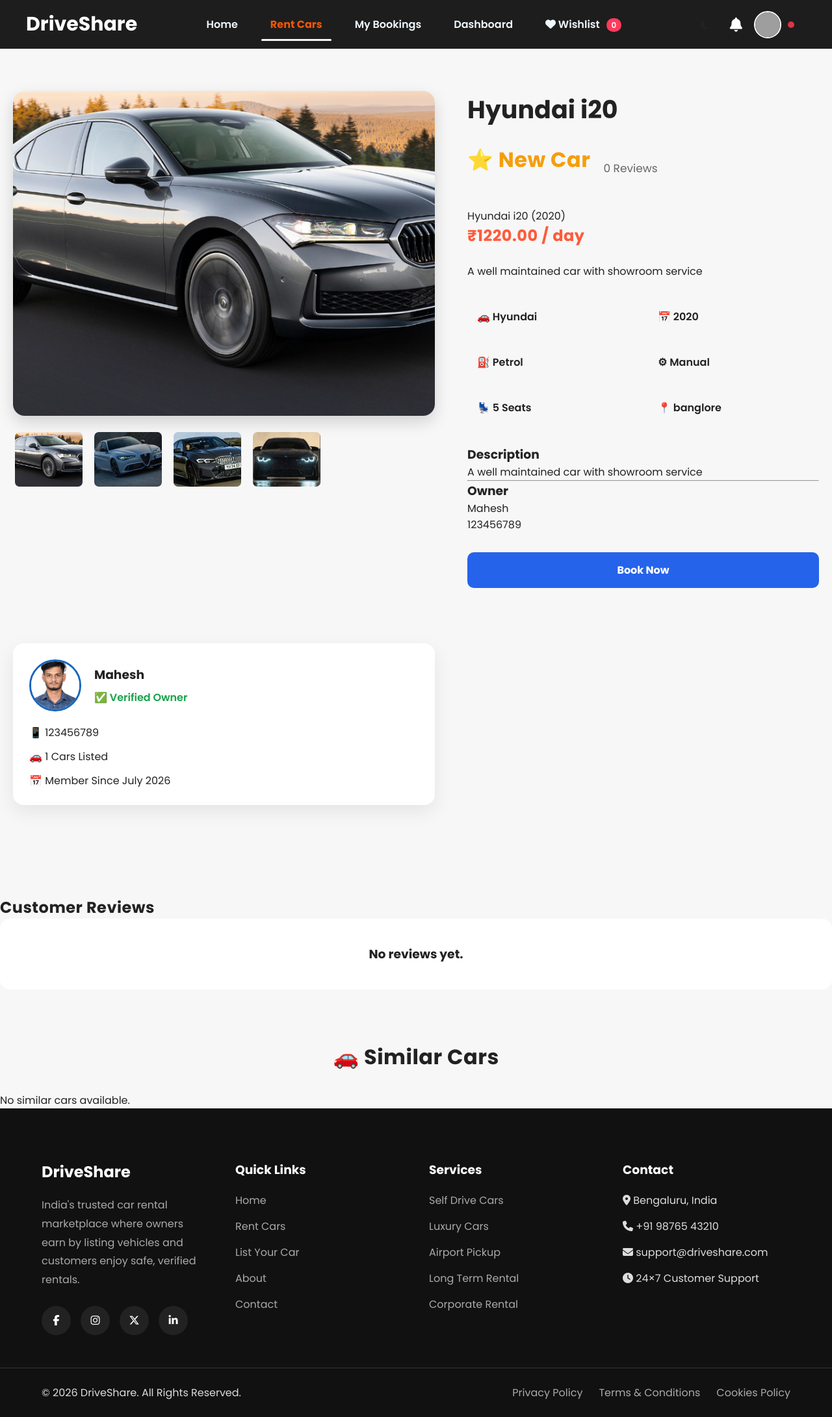
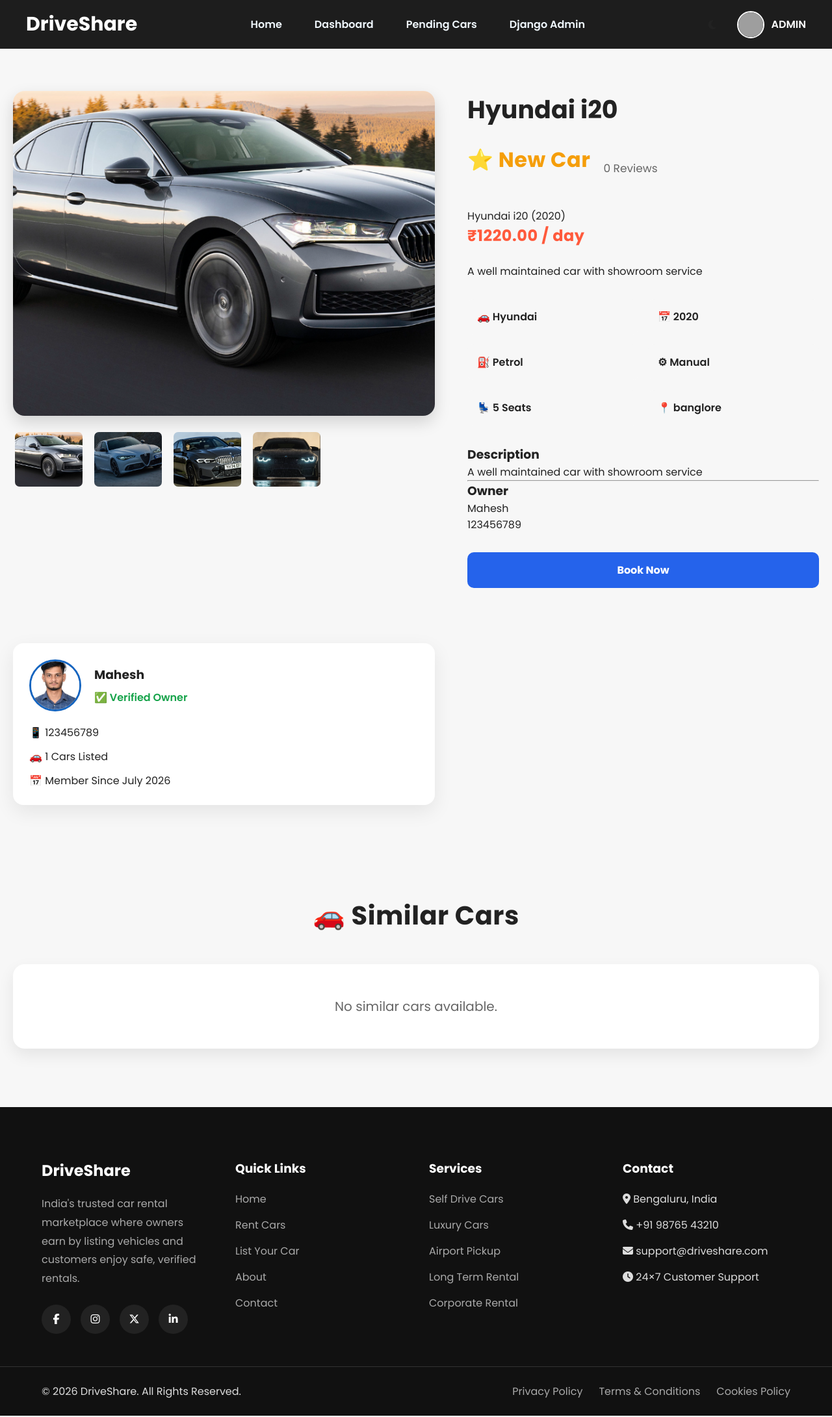
Before and after one commit to Tejas-Mahesh/DriveShare, a Django app: page /cars/details/2/ in a window 1280 px wide. Shown: the whole page at 65% size. Run offline with Django 5.2, Linux system fonts and the light colour scheme; a user stored in the database is signed in; data comes from the database, SQL or seed files in the repository; both versions use the stored data as it was after the commit; data that the repository does not hold is empty; grey boxes are pictures that could not be loaded.

Commit message:
incremented

```diff
--- a/static/css/car_details.css
+++ b/static/css/car_details.css
@@ -159,81 +159,13 @@ height:320px;
 }
 
 }
-.similar-section{
 
-    margin-top:80px;
 
-}
 
-.similar-section h2{
 
-    margin-bottom:30px;
 
-    text-align:center;
 
-    font-size:32px;
 
-}
-
-.similar-grid{
-
-    display:grid;
-
-    grid-template-columns:repeat(auto-fit,minmax(260px,1fr));
-
-    gap:30px;
-
-}
-
-.similar-card{
-
-    background:white;
-
-    border-radius:18px;
-
-    overflow:hidden;
-
-    box-shadow:0 10px 30px rgba(0,0,0,.08);
-
-    transition:.3s;
-
-}
-
-.similar-card:hover{
-
-    transform:translateY(-8px);
-
-}
-
-.similar-card img{
-
-    width:100%;
-
-    height:180px;
-
-    object-fit:cover;
-
-}
-
-.similar-info{
-
-    padding:20px;
-
-}
-
-.similar-info h3{
-
-    margin-bottom:10px;
-
-}
-
-.similar-info h4{
-
-    color:#ff5a3c;
-
-    margin:15px 0;
-
-}
 .owner-card{
 
     margin-top:35px;
@@ -323,55 +255,14 @@ height:320px;
 
 }
 
-.reviews-section{
 
-    margin-top:60px;
 
-}
 
-.review-card{
 
-    background:#fff;
 
-    padding:25px;
 
-    border-radius:15px;
 
-    margin-bottom:20px;
 
-    box-shadow:0 8px 20px rgba(0,0,0,.08);
-
-}
-
-.review-header{
-
-    display:flex;
-
-    justify-content:space-between;
-
-    margin-bottom:15px;
-
-}
-
-.review-header span{
-
-    color:#f59e0b;
-
-    font-weight:bold;
-
-}
-
-.empty-review{
-
-    background:#fff;
-
-    padding:40px;
-
-    border-radius:15px;
-
-    text-align:center;
-
-}
 .card-rating{
 
     display:flex;
@@ -415,3 +306,165 @@ height:320px;
     font-size:17px;
 
 }
+/* ===================================
+   CUSTOMER REVIEWS
+=================================== */
+
+.reviews-section{
+    max-width:1200px;
+    margin:80px auto;
+    padding:0 20px;
+}
+
+.reviews-section h2{
+    text-align:center;
+    font-size:38px;
+    margin-bottom:45px;
+    color:#222;
+    font-weight:700;
+}
+
+.review-card{
+    background:#fff;
+    border-radius:18px;
+    padding:28px;
+    margin:25px auto;
+    max-width:850px;
+    box-shadow:0 12px 30px rgba(0,0,0,.08);
+    transition:.35s;
+}
+
+.review-card:hover{
+    transform:translateY(-5px);
+    box-shadow:0 18px 35px rgba(0,0,0,.12);
+}
+
+.review-header{
+    display:flex;
+    justify-content:space-between;
+    align-items:center;
+    margin-bottom:18px;
+}
+
+.review-header h3{
+    font-size:24px;
+    color:#222;
+}
+
+.review-header span{
+    font-size:24px;
+    font-weight:700;
+    color:#f5a623;
+}
+
+.review-card p{
+    color:#666;
+    font-size:18px;
+    line-height:1.8;
+    margin-bottom:18px;
+}
+
+.review-card small{
+    color:#999;
+    font-size:15px;
+}
+
+.empty-review{
+    background:#fff;
+    border-radius:18px;
+    text-align:center;
+    padding:50px;
+    box-shadow:0 10px 25px rgba(0,0,0,.08);
+}
+
+.empty-review h3{
+    color:#777;
+}
+/* ===================================
+   SIMILAR CARS
+=================================== */
+
+.similar-section{
+    max-width:1300px;
+    margin:90px auto;
+    padding:0 20px;
+}
+
+.similar-section h2{
+    text-align:center;
+    font-size:40px;
+    margin-bottom:45px;
+    color:#222;
+}
+
+.similar-grid{
+    display:grid;
+    grid-template-columns:repeat(auto-fit,minmax(300px,1fr));
+    gap:30px;
+}
+
+.similar-card{
+    background:#fff;
+    border-radius:20px;
+    overflow:hidden;
+    box-shadow:0 12px 30px rgba(0,0,0,.08);
+    transition:.35s;
+}
+
+.similar-card:hover{
+    transform:translateY(-8px);
+    box-shadow:0 18px 35px rgba(0,0,0,.14);
+}
+
+.similar-card img{
+    width:100%;
+    height:220px;
+    object-fit:cover;
+}
+
+.similar-info{
+    padding:25px;
+}
+
+.similar-info h3{
+    font-size:24px;
+    color:#222;
+    margin-bottom:10px;
+}
+
+.similar-info p{
+    color:#666;
+    margin-bottom:15px;
+}
+
+.similar-info h4{
+    color:#2563eb;
+    font-size:28px;
+    margin-bottom:20px;
+}
+
+.view-btn{
+    display:inline-block;
+    background:#2563eb;
+    color:#fff;
+    padding:12px 28px;
+    border-radius:8px;
+    text-decoration:none;
+    font-weight:600;
+    transition:.3s;
+}
+
+.view-btn:hover{
+    background:#1d4ed8;
+}
+
+.similar-grid>p{
+    grid-column:1/-1;
+    text-align:center;
+    background:#fff;
+    padding:50px;
+    border-radius:18px;
+    box-shadow:0 10px 25px rgba(0,0,0,.08);
+    color:#666;
+    font-size:20px;
+}
--- a/static/css/pages.css
+++ b/static/css/pages.css
@@ -6,10 +6,9 @@
     position:relative;
     padding:100px 20px;
     text-align:center;
-    background:linear-gradient(135deg,#de4007,#de4007);
+    background:linear-gradient(135deg,#c03a22,#ff5a3c);
     color:#fff;
-    overflow:hidden;
-}
+    overflow:hi#ff5a3c
 
 .page-banner::before{
     content:"";
@@ -113,7 +112,7 @@
 
 .info-card i{
     font-size:45px;
-    color:#de4007;
+    color:#ff5a3c;
     margin-bottom:20px;
 }
 
@@ -167,7 +166,7 @@
 
 .stat-card h2{
     font-size:42px;
-    color:#de4007;
+    color:#ff5a3c;
     margin-bottom:10px;
 }
 
@@ -260,7 +259,7 @@
     display:flex;
     justify-content:center;
     align-items:center;
-    background:#de4007;
+    background:#ff5a3c;
     color:#fff;
 }
 
@@ -294,7 +293,7 @@
 
 .contact-form input:focus,
 .contact-form textarea:focus{
-    border-color:#de4007;
+    border-color:#ff5a3c;
 }
 
 .contact-form button{
@@ -382,3 +381,4 @@ padding:25px;
 }
 
 }
+}
--- a/static/css/style.css
+++ b/static/css/style.css
@@ -1016,31 +1016,7 @@ grid-template-columns:1fr;
     gap:30px;
 
 }
-.review-card{
 
-    max-width:700px;
-
-    margin:25px auto;
-
-    padding:30px;
-
-}
-
-.review-card p{
-
-    max-width:550px;
-
-    line-height:1.8;
-
-    word-wrap:break-word;
-
-}
-
-.review-card:hover{
-
-    transform:translateY(-8px);
-
-}
 
 .review-top{
 
@@ -1070,21 +1046,9 @@ grid-template-columns:1fr;
 
 }
 
-.review-card p{
 
-    color:#555;
 
-    line-height:1.7;
 
-    margin-bottom:15px;
-
-}
-
-.review-card small{
-
-    color:#888;
-
-}
 .verified-user{
 
     display:inline-block;
--- a/templates/bookings/my_bookings.html
+++ b/templates/bookings/my_bookings.html
@@ -156,7 +156,7 @@ My Bookings
 
 <a href="{% url 'add_review' booking.id %}" class="view-btn">
 
-⭐ Rate This Car
+⭐ Rate This Web and Car
 
 </a>
 
--- a/templates/cars/car_details.html
+++ b/templates/cars/car_details.html
@@ -34,6 +34,7 @@ src="{{ car.images.first.image.url }}">
 {% endfor %}
 
 </div>
+
 
 </div>
 
@@ -193,67 +194,7 @@ Review{{ review_count|pluralize }}
 </div>
 
 </section>
-<section class="reviews-section">
 
-<h2>
-
-Customer Reviews
-
-</h2>
-
-{% if reviews %}
-
-{% for review in reviews %}
-
-<div class="review-card">
-
-    <div class="review-header">
-
-        <h3>
-
-            {{ review.customer.get_full_name|default:review.customer.username }}
-
-        </h3>
-
-        <span>
-
-            ⭐ {{ review.rating }}/5
-
-        </span>
-
-    </div>
-
-    <p>
-
-        {{ review.review }}
-
-    </p>
-
-    <small>
-
-        {{ review.created_at|date:"d M Y" }}
-
-    </small>
-
-</div>
-
-{% endfor %}
-
-{% else %}
-
-<div class="empty-review">
-
-    <h3>
-
-        No reviews yet.
-
-    </h3>
-
-</div>
-
-{% endif %}
-
-</section>
 <section class="similar-section">
 
     <h2>🚗 Similar Cars</h2>
--- a/templates/navbar.html
+++ b/templates/navbar.html
@@ -1,3 +1,4 @@
+{% load static %}
 <nav class="navbar">
 
     <div class="logo">
@@ -5,126 +6,132 @@
     </div>
 
     <div class="menu-toggle" id="menu-toggle">
-
         <span></span>
         <span></span>
         <span></span>
-
     </div>
 
     <ul class="nav-links">
 
         <li>
-    <a href="/"
-       class="{% if request.path == '/' %}active{% endif %}">
+            <a href="/" class="{% if request.path == '/' %}active{% endif %}">
                 Home
             </a>
         </li>
 
         {% if user.is_authenticated %}
 
-        {% if user.user_type == "customer" %}
+            <!-- ================= SUPER ADMIN ================= -->
+
+            {% if user.is_superuser %}
 
                 <li>
-    <a href="{% url 'browse_cars' %}"
-       class="{% if '/cars/' in request.path %}active{% endif %}">
+                    <a href="{% url 'admin_dashboard' %}"class="{% if request.resolver_match.url_name == 'admin_dashboard' %}active{% endif %}">
+                        Dashboard
+                    </a>
+                </li>
+
+                <li>
+                    <a href="{% url 'admin_car_list' %}"class="{% if request.resolver_match.url_name == 'admin_car_list' %}active{% endif %}">
+                        Pending Cars
+                    </a>
+                </li>
+
+                <li>
+                    <a href="/admin/">
+                        Django Admin
+                    </a>
+                </li>
+
+            <!-- ================= CUSTOMER ================= -->
+
+            {% elif user.user_type == "customer" %}
+
+                <li>
+                    <a href="{% url 'browse_cars' %}" class="{% if request.resolver_match.url_name == 'browse_cars' %}active{% endif %}">
                         Rent Cars
                     </a>
                 </li>
 
                 <li>
-    <a href="{% url 'my_bookings' %}"
-       class="{% if '/bookings/' in request.path %}active{% endif %}">
+                    <a href="{% url 'my_bookings' %}" class="{% if request.resolver_match.url_name == 'my-bookings' %}active{% endif %}">
                         My Bookings
                     </a>
-
                 </li>
 
                 <li>
-    <a href="{% url 'customer_dashboard' %}"
-       class="{% if request.path == '/dashboard/customer/' %}active{% endif %}">
+                    <a href="{% url 'customer_dashboard' %}" class="{% if request.resolver_match.url_name == 'customer_dashboard' %}active{% endif %}">
                         Dashboard
                     </a>
                 </li>
+
                 <li>
-
-    <a href="{% url 'wishlist' %}" class="{% if request.path == '/cars/wishlist/' %}active{% endif %}">
-
+                    <a href="{% url 'wishlist' %}"class="{% if request.resolver_match.url_name == 'wishlist' %}active{% endif %}">
                         <i class="fas fa-heart"></i>
-
                         Wishlist
 
-{% if user.is_authenticated and user.user_type == "customer" %}
-
                         <span class="wishlist-count">
-
                             {{ user.wishlist_items.count }}
-
                         </span>
 
-{% endif %}
+                    </a>
+                </li>
 
-    </a>
-
-</li>
+            <!-- ================= OWNER ================= -->
 
             {% elif user.user_type == "owner" %}
 
                 <li>
-    <a href="{% url 'add_car' %}"
-       class="{% if '/cars/add/' in request.path %}active{% endif %}">
+                    <a href="{% url 'add_car' %}"class="{% if request.resolver_match.url_name == 'add_car' %}active{% endif %}">
                         List Your Car
                     </a>
                 </li>
 
                 <li>
-    <a href="{% url 'my_cars' %}"
-       class="{% if '/cars/my/' in request.path %}active{% endif %}">
+                    <a href="{% url 'my_cars' %}"class="{% if request.resolver_match.url_name == 'my_cars' %}active{% endif %}">
                         My Cars
                     </a>
                 </li>
 
                 <li>
-    <a href="{% url 'owner_dashboard' %}"
-       class="{% if request.path == '/dashboard/owner/' %}active{% endif %}">
+                    <a href="{% url 'owner_dashboard' %}"class="{% if request.resolver_match.url_name == 'owner_dashboard' %}active{% endif %}">
                         Dashboard
                     </a>
                 </li>
+
                 <li>
-    <a href="{% url 'owner_bookings' %}"
-       class="{% if request.path == '/bookings/owner-bookings/' %}active{% endif %}">
-        Booking request
+                    <a href="{% url 'owner_bookings' %}"class="{% if request.resolver_match.url_name == 'owner_bookings' %}active{% endif %}">
+                        Booking Requests
                     </a>
                 </li>
-
-
-{% elif user.user_type == "admin" %}
-<li>
-    <a href="{% url 'admin_dashboard' %}"
-       class="{% if request.path == '/dashboard/admin/' %}active{% endif %}">
-        Dashboard
-    </a>
-</li>
-<li>
-    <a href="{% url  'admin_car_list'  %}"
-       class="{% if request.path == '/cars/admin/pending/' %}active{% endif %}">
-        Pending Cars
-    </a>
-</li>
-
-
 
             {% endif %}
 
         {% else %}
 
-        <li><a href="{% url 'browse_cars' %}">Rent Car</a></li>
+            <li>
+                <a href="{% url 'browse_cars' %}" class="{% if request.resolver_match.url_name == 'browse_cars' %}active{% endif %}">
+                    Rent Car
+                </a>
+            </li>
 
-        <li><a href="{% url 'signup' %}">List Your Car</a></li>
+            <li>
+                <a href="{% url 'signup' %}"class="{% if request.resolver_match.url_name == 'add_car' %}active{% endif %}">
+                    List Your Car
+                </a>
+            </li>
 
-        <li><a href="{% url 'about' %}">About</a></li>
+            <li>
+                <a href="{% url 'about' %}" class="{% if request.resolver_match.url_name == 'about' %}active{% endif %}">
+                    About
+                </a>
+            </li>
 
-        <li><a href="{% url 'contact' %}">Contact</a></li>
+            <li>
+                <a href="{% url 'contact' %}"class="{% if request.resolver_match.url_name == 'contact' %}active{% endif %}">
+                    Contact
+                </a>
+            </li>
 
         {% endif %}
 
@@ -134,12 +141,11 @@
 
         {% if user.is_authenticated %}
 
-    <!-- Theme Toggle -->
-    <div class="theme-toggle" id="themeToggle">
+            <div class="theme-toggle">
                 <i class="fas fa-moon"></i>
             </div>
 
-    <!-- Notification -->
+            {% if not user.is_superuser %}
             <div class="notification-icon">
 
                 <a href="{% url 'notifications' %}">
@@ -155,52 +161,68 @@
                 </a>
 
             </div>
+            {% endif %}
 
-    <!-- User Profile -->
             <div class="user-profile" id="userProfile">
-
                 {% if user.profile_picture %}
                     <img src="{{ user.profile_picture.url }}" class="nav-profile-img">
                 {% else %}
-            {% load static %}
                     <img src="{% static 'images/default-avatar.png' %}" class="nav-profile-img">
                 {% endif %}
+
+                {% if not user.is_superuser %}
 
                     {% if user.user_type == "customer" %}
 
                         {% if user.customer_profile.verification_status == "Approved" %}
                             <span class="status-dot approved"></span>
-
                         {% elif user.customer_profile.verification_status == "Pending" %}
                             <span class="status-dot pending"></span>
-
                         {% else %}
                             <span class="status-dot rejected"></span>
-
                         {% endif %}
 
                     {% elif user.user_type == "owner" %}
 
                         {% if user.owner_profile.verification_status == "Approved" %}
                             <span class="status-dot approved"></span>
-
                         {% elif user.owner_profile.verification_status == "Pending" %}
                             <span class="status-dot pending"></span>
-
                         {% else %}
                             <span class="status-dot rejected"></span>
+                        {% endif %}
 
                     {% endif %}
 
                 {% endif %}
 
                 <span class="user-name">
-            {{ user.first_name }}
+
+                    {{ user.first_name|default:user.username }}
+
                 </span>
 
                 <div class="profile-dropdown" id="profileDropdown">
 
-            {% if user.user_type == "customer" %}
+                    <!-- SUPER ADMIN -->
+
+                    {% if user.is_superuser %}
+
+                        <a href="{% url 'admin_dashboard' %}">
+                            Dashboard
+                        </a>
+
+                        <a href="{% url 'admin_car_list' %}">
+                            Pending Cars
+                        </a>
+
+                        <a href="/admin/">
+                            Django Admin
+                        </a>
+
+                    <!-- CUSTOMER -->
+
+                    {% elif user.user_type == "customer" %}
 
                         <a href="{% url 'customer_dashboard' %}">
                             Dashboard
@@ -215,18 +237,18 @@
                         </a>
 
                         <a href="{% url 'payment_history' %}">
-                    <i class="fas fa-credit-card"></i>
                             Payment History
                         </a>
 
                         <a href="{% url 'wallet' %}">
-                    <i class="fas fa-wallet"></i>
                             My Wallet
                         </a>
+
                         <a href="{% url 'contact' %}">
-                    <i class="fas fa-Contact"></i>
                             Contact
                         </a>
+
+                    <!-- OWNER -->
 
                     {% elif user.user_type == "owner" %}
 
@@ -245,18 +267,9 @@
                         <a href="{% url 'owner_notifications' %}">
                             Notifications
                         </a>
+
                         <a href="{% url 'contact' %}">
-                    <i class="fas fa-Contact"></i>
                             Contact
-                </a>
-            {% elif user.user_type == "admin" %}
-
-                <a href="{% url 'admin_dashboard' %}">
-                    Dashboard
-                </a>
-
-                <a href="{% url 'admin_car_list' %}">
-                    Pending Cars
                         </a>
 
                     {% endif %}
@@ -282,24 +295,5 @@
         {% endif %}
 
     </div>
+
 </nav>
-{% if messages %}
-
-<div class="messages-container">
-
-    {% for message in messages %}
-
-        <div class="alert {{ message.tags }}">
-
-            {{ message }}
-
-        </div>
-
-    {% endfor %}
-
-</div>
-
-{% endif %}
-
-{% block content %}
-{% endblock %}
```
Also changed, not shown: accounts/decorators.py (+11 -5 lines), accounts/forms.py (+7 -0 lines), accounts/models.py (+3 -5 lines), accounts/views.py (+13 -18 lines), templates/dashboard/owner_dashboard.html (+0 -8 lines), accounts/migrations/0004_alter_customuser_user_type.py (added), db.sqlite3. Lines whose indentation alone changed are shown as unchanged.
